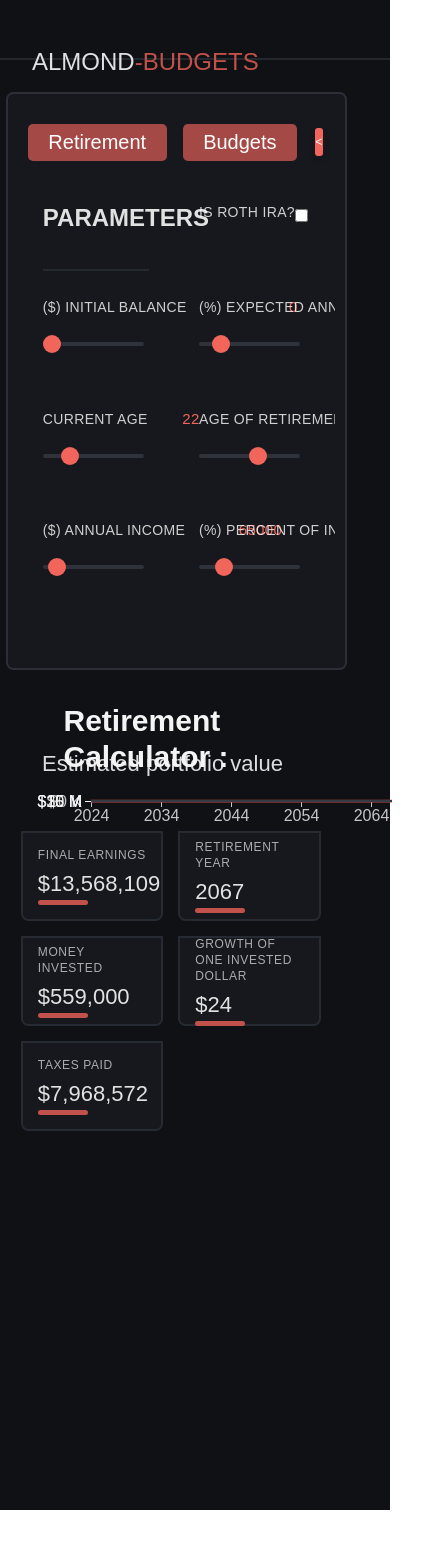
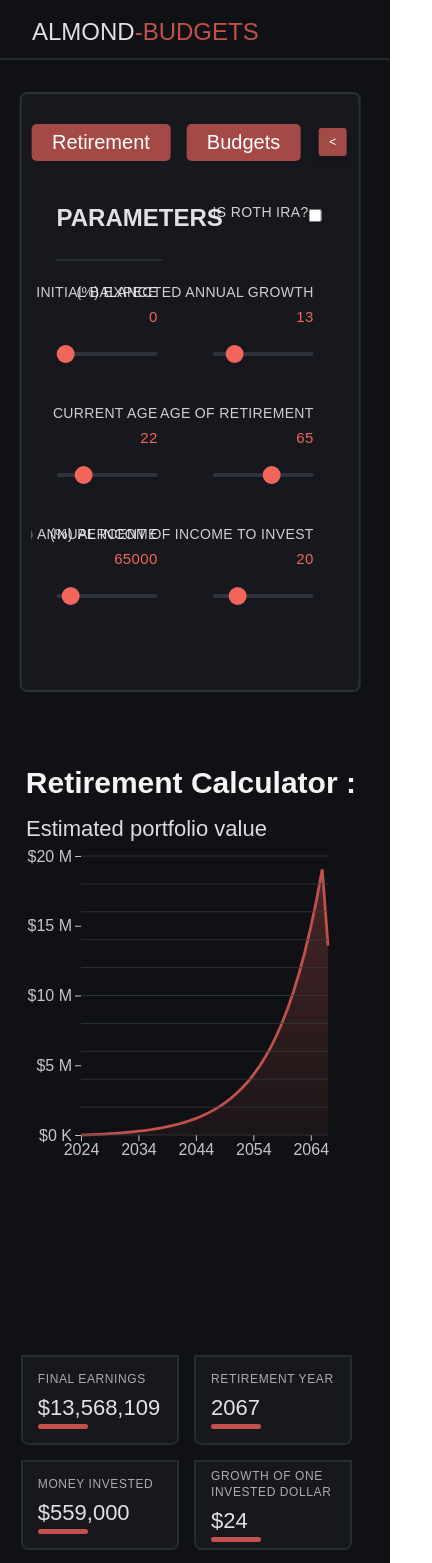
Before and after one commit to CadeJAlmond/Almond-Invest, a React (Vite) app: page / in a window 390 px wide. Shown: the top 1563 px of the page, 432 px wide, since content can reach past the window. Before the commit the page ends 1510 px from the top, so only its background shows below. Built offline with nearby package versions, Linux system fonts and the light colour scheme.

Commit message:
Responsive UI changes and small adjustments

```diff
--- a/src/components/Budgeting/BudgetCard.jsx
+++ b/src/components/Budgeting/BudgetCard.jsx
@@ -34,12 +34,10 @@ export default function BudgetCard({budgetName, budgetPercent, onEdit, onDelete
   // -- Stylings ---
   const bucketCardStyling = [
     textWhiteLight,
-    "border-l-[3px]",
-    `border-[#F1655C]`,
     "rounded-[4px]",
     "w-[90%]",
     "min-h-[55px] max-h-[55px]",
-    "bg-[#3f3f4671]",
+    "bg-[#2d323b]/70",
     "flex",
   ].join(" ");
 
--- a/src/components/Budgeting/BudgetingDashboard.jsx
+++ b/src/components/Budgeting/BudgetingDashboard.jsx
@@ -168,11 +168,11 @@ export default function BudgetingDashboard() {
   ].join(" ");
 
   const dashboardStyling = [
-    "bg-[#1B1E23]",
+    "bg-[#0F1115]",
     "w-[100%]",
-    "h-[calc(100%-77px)] max-xl:h-[1300px]",
-    "pt-[5vh]",
-    "pl-[5vw]",
+    "h-[calc(100%-60px)] max-md:h-[1300px]",
+    "pt-[2vh]",
+    "pl-[1.5vw]",
     "flex max-xl:flex-col max-xl:gap-8",
     "overflow-hidden",
   ].join(" ");
@@ -181,9 +181,9 @@ export default function BudgetingDashboard() {
     <main className={dashboardStyling}>
       {/* Render the appropriate Sidebar for the Budget dashboard */}
       <ChartsSideBar setSideBarScreen={navigateToScreen}>
-        <div className="w-[100%] flex justify-center mt-[18px]">
+        <div className="w-[100%] flex justify-start mt-[18px] ml-[10%] max-xl:ml-[0px] max-xl:justify-center">
           <Button
-            styles={{ w: "w-[50%]" }}
+            styles={{ w: "min-w-[70px] w-[130px]", h: "h-[110%]", text: "text-[18px]", px: "px-[0px]" }}
             onClick={() => setAddingBudget(!addingBudget)}
           >
             {addingBudget ? "Cancel" : "Add Budget"}
--- a/src/components/Budgeting/BudgetsChart.jsx
+++ b/src/components/Budgeting/BudgetsChart.jsx
@@ -40,8 +40,8 @@ export default function BudgetsChart({ children, budgets, income }) {
 
   // Variables for the d3 rendering
   const sizeRef = useRef();
-  const MARGIN = { left: 175, bottom: 180, top: 95, right: 120 };
-  const PHONE_MARGIN = { left: 125, bottom: 125, top: 100, right: 70 };
+  const MARGIN = { left: 175, bottom: 80, top: 95, right: 100 };
+  const PHONE_MARGIN = { left: 125, bottom: 125, top: 100, right: 40 };
 
   const YAxisBoxWidth = 120;
 
@@ -293,7 +293,7 @@ export default function BudgetsChart({ children, budgets, income }) {
         .call(yAxis)
         .selectAll("text")
         .attr("font-size", "16")
-        .style("color", "rgba(235, 235, 237, 0.9);")
+        .style("color", " bg-[#16181D]")
         .style("text-anchor", "middle")
         .attr("x", -YAxisBoxWidth / 2)
         .attr("y", -10);
@@ -319,8 +319,10 @@ export default function BudgetsChart({ children, budgets, income }) {
         .attr("x", -YAxisBoxWidth)
         .attr("y", -(yScale.bandwidth() / 2))
         .attr("height", yScale.bandwidth())
-        .attr("fill", "rgba(10, 11, 13, 0.5)")
+        .attr("fill", "#16181D")
         .attr("opacity", 0.9)
+        .attr("stroke", "#2d323b")
+        .attr("stroke-width", 3)
         .attr("rx", cornerRadius) // Set the x-radius for rounded corners
         .attr("ry", cornerRadius) // Set the y-radius for rounded corners
         //.style("border-l-[#c1514a]/75")
@@ -355,7 +357,7 @@ export default function BudgetsChart({ children, budgets, income }) {
   // -- Stylings ---
   const dashboardSectionStyling = [
     "bg-[#101215]/75",
-    "w-[calc(90vw-360px)] max-xl:w-[87.25vw]",
+    "w-[calc(90vw-260px)] max-xl:w-[87.25vw]",
     "max-h-[80vh] h-[80vh] min-h-[80vh]",
     "max-md:max-h-[70vh] max-md:h-[70vh] max-md:min-h-[70vh]",
   ].join(" ");
--- a/src/components/Header.jsx
+++ b/src/components/Header.jsx
@@ -27,7 +27,7 @@ export default function Header() {
     "mb-[10px]",
   ].join(" ");
 
-  const websiteNameStyling = ["text-2xl", "text-[#ffffffde]", "letter-spacing-[2px]", "max-md:translate-y-[30px]"].join(" ");
+  const websiteNameStyling = ["text-2xl", "text-[#ffffffde]", "letter-spacing-[2px]"].join(" ");
 
   return (
     <header className={headerStyling}>
--- a/src/components/RetirementCalc/RetirementDashboard.jsx
+++ b/src/components/RetirementCalc/RetirementDashboard.jsx
@@ -80,11 +80,11 @@ export default function RetirementDashboard() {
   const dashboardStyling = [
     "bg-[#0F1115]",
     "w-[100%]",
-    "h-[calc(100%-60px)] max-xl:h-[1450px]",
+    "h-[calc(100%-60px)] max-md:h-[1600px]",
     "pt-[2vh]",
     "pl-[1.5vw]",
     "flex",
-    "flex max-xl:flex-col max-xl:gap-4"
+    "max-md:flex-col"
   ].join(" ");
 
   // Create a 2-second lag when to update the graph when form values are updated
--- a/src/components/RetirementCalc/RetirementProjectionChart.jsx
+++ b/src/components/RetirementCalc/RetirementProjectionChart.jsx
@@ -49,12 +49,12 @@ export default function RetirementPredictionChart({
 
   const lineChartCutOff = 0;
 
-  const MARGIN = { left: 45, bottom: 0, top: 150, right: 40 };
-  const PHONE_MARGIN = { left: 15, bottom: 45, top: 115, right: 0 };
-  const INNER_MARGIN = { left: 55, bottom: 0 };
+  const MARGIN = { left: 25, bottom: 0, top: 70, right: 20 };
+  const PHONE_MARGIN = { left: 5, bottom: 0, top: 55, right: 0 };
+  const INNER_MARGIN = { left: 55, bottom: 20 };
 
   const getMarginOffScreenSize = () => {
-    const svgWidth = sizeRef.current?.clientWidth || 0;
+    const svgWidth  = sizeRef.current?.clientWidth || 0;
     const svgHeight = sizeRef.current?.clientHeight || 0;
 
     const phoneDisplay = svgWidth < 800;
@@ -67,8 +67,8 @@ export default function RetirementPredictionChart({
     const { CURRENT_MARGIN, phoneDisplay, svgWidth, svgHeight } = getMarginOffScreenSize();
 
     const currentLineChartCutOff = !phoneDisplay ? lineChartCutOff : 30;
-    const height = svgHeight - CURRENT_MARGIN.top - CURRENT_MARGIN.bottom;
-    const width = svgWidth;
+    const height = svgHeight;
+    const width  = svgWidth;
 
     return { height, width };
   };
@@ -279,12 +279,12 @@ export default function RetirementPredictionChart({
    * @returns xAxis, yAxis, xScale, yScale to use to map numbers onto the
    *   chart on the users screen.
    */
-  const setupChartAxis = (graphHeight, phoneDisplay) => {
+  const setupChartAxis = (graphHeight, phoneDisplay, CURRENT_MARGIN) => {
     const yMax = isRothIRA ? retirementEarnings.at(-1) : retirementEarnings.at(-2);
 
     const yScale = d3.scaleLinear()
       .domain([1, yMax])
-      .range([graphHeight, 0])
+      .range([graphHeight, CURRENT_MARGIN.top])
       .nice();
 
     const yAxis = d3.axisLeft(yScale);
@@ -292,7 +292,7 @@ export default function RetirementPredictionChart({
 
     const xScale = d3.scaleLinear()
       .domain([0, retirementEarnings.length - 1])
-      .range([INNER_MARGIN.left, width + INNER_MARGIN.left - MARGIN.right]);
+      .range([INNER_MARGIN.left, width - INNER_MARGIN.left]);
 
     const xAxis = d3.axisBottom(xScale);
     xAxis.tickFormat((d, i) => convertNumberToDate(d));
@@ -415,7 +415,7 @@ export default function RetirementPredictionChart({
       .attr("class", "vertical-grid")
       .attr("x1", INNER_MARGIN.left)
       .attr("y1", (d) => yScale(d))
-      .attr("x2", width + INNER_MARGIN.left - MARGIN.right)
+      .attr("x2", width  - INNER_MARGIN.left)
       .attr("y2", (d) => yScale(d))
       .style("stroke", "#363b43ff")
       .style("stroke-width", 0.75);
@@ -523,20 +523,20 @@ export default function RetirementPredictionChart({
    *    chart
    * @param { * } height : Height of the chart
    */
-  const graphOnHover = (event, svg, xScale, yScale, height) => {
+  const graphOnHover = (event, svg, xScale, yScale, height, CURRENT_MARGIN) => {
     const clientX = d3.pointer(event)[0] - MARGIN.left;
 
-    if (clientX > INNER_MARGIN.left && clientX < width) {
+    if (clientX > (INNER_MARGIN.left) && clientX < (width - INNER_MARGIN.left)) {
       // Set the line position
       svg.select("#overlay")
         .select("line")
         .style("opacity", 0.45)
-        .attr("stroke", "gray")
+        .attr("stroke", "rgba(244, 244, 245, 0.9)")
         .style("stroke-width", 2.25)
         .attr("x1", clientX)
         .attr("x2", clientX)
         .attr("y1", height - INNER_MARGIN.bottom)
-        .attr("y2", 0);
+        .attr("y2", CURRENT_MARGIN.top );
 
       // Compute the values of the mouses position
       const age = Math.round(xScale.invert(clientX));
@@ -550,13 +550,14 @@ export default function RetirementPredictionChart({
         .selectAll("text.hover-text")
         .data(overLayData)
         .join(
-          (enter) => enter.append("text").attr("class", "hover-text"),
+          (enter)  => enter.append("text").attr("class", "hover-text"),
           (update) => update,
-          (exit) => exit.remove()
+          (exit)   => exit.remove()
         )
         .text((d) => d.label + d.value)
         .attr("x", flipOverlay ? clientX - 255 : clientX + 10)
-        .attr("y", (d, i) => 16.5 + i * 18)
+        .attr("y", (d, i) => 22.5 + i * 18)
+        .attr("transform", `translate(0, ${CURRENT_MARGIN.top})`)
         .style("fill", "rgba(244, 244, 245, 1)")
         .style("font-size", "15px")
         .style("padding", "2px");
@@ -571,7 +572,7 @@ export default function RetirementPredictionChart({
         .attr("width", rectWidth)
         .attr("height", rectHeight)
         .attr("x", flipOverlay ? clientX - rectWidth : clientX)
-        .attr("y", -5)
+        .attr("y", CURRENT_MARGIN.top)
         .attr("fill", "gray")
         .attr("rx", cornerRadius) // Set the x-radius for rounded corners
         .attr("ry", cornerRadius) // Set the y-radius for rounded corners
@@ -581,26 +582,24 @@ export default function RetirementPredictionChart({
   // -==== CREATING THE FULL CHART ====-
 
   useEffect(() => {
-    const { CURRENT_MARGIN, phoneDisplay } = getMarginOffScreenSize();
-    const widthPadding = CURRENT_MARGIN.left + CURRENT_MARGIN.right + INNER_MARGIN.left;
-    const heightPadding = CURRENT_MARGIN.top + CURRENT_MARGIN.bottom;
+    const { CURRENT_MARGIN, phoneDisplay, svgHeight, svgWidth } = getMarginOffScreenSize();
 
     d3.select("#Linechart-div")
       .select("svg")
       .attr("font-family", "League Spartan")
-      .attr("width", (width ? width : 0) + widthPadding)
-      .attr("height", (height ? height : 0) + heightPadding)
+      .attr("width", (svgWidth))
+      .attr("height", (svgHeight))
       .select("g")
-      .attr("transform", "translate(" + CURRENT_MARGIN.left + "," + CURRENT_MARGIN.top + ")");
+      .attr("transform", "translate(" + CURRENT_MARGIN.left + "," + 0 + ")");
 
     if (retirementEarnings.length) {
       let svg = d3.select("#Linechart-div").select("svg").select("g");
       svg.append("g").attr("id", "overlay").append("line");
       svg.select("#overlay").append("rect");
 
-      const graphHeight = height - INNER_MARGIN.bottom;
+      const graphHeight = height  - (INNER_MARGIN.bottom);
 
-      const [yAxis, xAxis, yScale, xScale] = setupChartAxis(graphHeight, phoneDisplay);
+      const [yAxis, xAxis, yScale, xScale] = setupChartAxis(graphHeight, phoneDisplay, CURRENT_MARGIN);
 
       // Append the axis elements first
       svg.append("g")
@@ -609,7 +608,7 @@ export default function RetirementPredictionChart({
 
       svg.append("g")
         .classed("xAxis", true)
-        .attr("transform", `translate(0, ${graphHeight})`);
+        .attr("transform", `translate(0, ${height - INNER_MARGIN.bottom})`);
 
       // Call the axis"s
       svg.select(".yAxis")
@@ -628,8 +627,8 @@ export default function RetirementPredictionChart({
 
       svg.select("#yAxisLabel")
         .text("Estimated portfolio value")
-        .attr("x", (-MARGIN.left / 5) + 15)
-        .attr("y", -MARGIN.top / 5)
+        .attr("x", (-MARGIN.left / 5) + 5)
+        .attr("y", MARGIN.top - 35)
         .style("font-size", "22px")
         .style("fill", "rgba(244, 244, 245, 0.9)");
 
@@ -643,7 +642,7 @@ export default function RetirementPredictionChart({
       // Attach on On-Click listener
       d3.select("#Linechart-div")
         .select("svg")
-        .on("mousemove", (e) => graphOnHover(e, svg, xScale, yScale, height));
+        .on("mousemove", (e) => graphOnHover(e, svg, xScale, yScale, height, CURRENT_MARGIN));
     }
   }, [retirementEarnings, graphDimensions]);
 
@@ -679,11 +678,10 @@ export default function RetirementPredictionChart({
 
     // Create the stylings for the stats-side bar
     const statsStyling = [
-      "h-[100%]",
-      "translate-y-[-15px]",
+      "translate-y-[calc(50vh-330px)]",
       "flex",
       "flex-col",
-      "gap-[3%]",
+      "gap-[20px]",
       "justify-end",
       isStatsCollapsed ? "w-[0px] overflow-hidden opacity-0" : "w-full opacity-100",
       "transition-all duration-300",
@@ -711,7 +709,7 @@ export default function RetirementPredictionChart({
     const containerStyling = [
       "relative",
       "transition-all duration-300",
-      isStatsCollapsed ? "w-[20px]" : "w-[300px]",
+      isStatsCollapsed ? "w-[20px]" : "w-[300px] max-md:w-[85vw]",
       "flex-shrink-0"
     ].join(" ");
 
@@ -741,18 +739,17 @@ export default function RetirementPredictionChart({
 
   const dashboardSectionStyling = [
     "bg-[#101215]/75",
-    "ml-[15px]",
-    "w-[calc(88vw-360px)] max-xl:w-[87.5vw]",
-    "max-h-[83vh] min-h-[83vh] max-xl:max-h-[400px] max-2xl:min-h-[400px]",
+    "ml-[15px] max-md:mt-[55px]",
+    "w-[calc(88vw-260px)] max-md:w-[91.5vw]",
+    "h-[74.5vh] max-md:h-[600px]",
     "flex max-xl:flex-col",
     "max-md:rounded-[15px]"
   ].join(" ");
 
   const dashboardTitleStyling = [
-    "absolute",
     "text-3xl",
-    "mt-[2.25%]",
-    "ml-[1.5%]",
+    "mt-[1.25%]",
+    "ml-[1.5%] max-md:ml-[5px]",
     "text-[#f4f4f5]",
     "max-md:ml-[12.5%]",
     "max-md:mt-[5%]",
@@ -763,7 +760,7 @@ export default function RetirementPredictionChart({
     <>
       <section className={dashboardSectionStyling}>
         {children}
-        <div id="Linechart-div" className={`relative flex-grow h-full ${children ? "blur-[0.675px]" : ""}`} ref={sizeRef}>
+        <div id="Linechart-div" className={`w-[100%] h-[100%] ${children ? "blur-[0.675px]" : ""}`} ref={sizeRef}>
           {/* Create heading text for the projection chart */}
           <strong>
             <h3 className={dashboardTitleStyling}>
--- a/src/components/subcomponents/ChartsSideBar.jsx
+++ b/src/components/subcomponents/ChartsSideBar.jsx
@@ -58,7 +58,7 @@ export default function ChartsSideBar({ children }) {
           }
           <button
             onClick={() => setIsCollapsed(!isCollapsed)}
-            className="z-50 bg-[#F1655C] text-white rounded-[5px] w-8 h-8 flex items-center justify-center text-xs shadow-md border-[2px] border-[#16181D] hover:scale-110 transition-transform cursor-pointer"
+            className="z-50 bg-[#F1655C]/65 text-white rounded-[5px] min-w-8 h-8 flex items-center justify-center text-xs shadow-md border-[2px] border-[#16181D] hover:scale-110 transition-transform cursor-pointer"
           >
             {isCollapsed ? ">" : "<"}
           </button>
@@ -69,7 +69,7 @@ export default function ChartsSideBar({ children }) {
 
   const sideBarStyling = [
     buttonBorderRadius,
-    "max-h-[80vh] min-h-[80vh] max-xl:max-h-[68.5vh] max-xl:min-h-[68.5vh]",
+    "max-h-[80vh] min-h-[80vh] max-md:min-h-[600px]",
     isCollapsed ? "w-[60px]" : "w-[425px] max-xl:w-[87.5vw]",
     "bg-[#16181D]",
     "border-[2px] border-[#2d323b]/90",
@@ -79,7 +79,8 @@ export default function ChartsSideBar({ children }) {
     "flex-col",
     "content-center",
     "relative",
-    "transition-all duration-300"
+    "transition-all duration-300",
+    "max-md:translate-x-[3.5vw]"
   ].join(" ");
 
   return (
--- a/src/roar/DualInput.jsx
+++ b/src/roar/DualInput.jsx
@@ -29,7 +29,7 @@ export default function DualInput({
 }) {
   return (
     <div className="flex flex-col gap-2 w-[100%]">
-      <p className="text-nowrap text-sm font-medium text-[#ffffffcc] flex mb-[6px] tracking-wide flex items-center justify-between">
+      <p className="text-nowrap text-sm font-medium text-[#ffffffcc] flex mb-[6px] tracking-wide flex items-center justify-between max-md:flex max-md:flex-col max-md:items-end">
         {text}
         <Input
           key={`input-${name}`}
```
